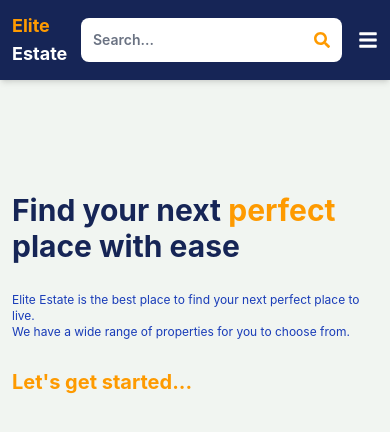
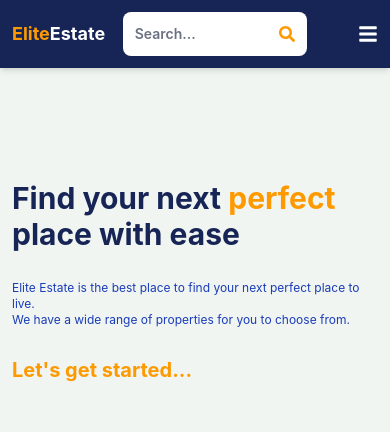
Before and after one commit to amna-ctrl102/MERN-Estate-AWS-Frontend, a React (Vite) app: page / in a window 390 px wide. Shown: the top 432 px of the page. Built offline with nearby package versions, Linux system fonts and the light colour scheme; no server answers.

Commit message:
Chenge Search Size Width For Mobile Size

```diff
--- a/src/components/Header.jsx
+++ b/src/components/Header.jsx
@@ -38,7 +38,7 @@ export default function Header() {
           <input
             type="text"
             placeholder="Search..."
-            className="bg-transparent placeholder:text-gray-500 focus:outline-none flex-1 sm:w-64 text-sm sm:text-base font-semibold"
+            className="bg-transparent placeholder:text-gray-500 focus:outline-none w-36 sm:w-64 text-sm sm:text-base font-semibold"
             value={searchTerm}
             onChange={(e)=> setSearchTerm(e.target.value)}
           />
```
